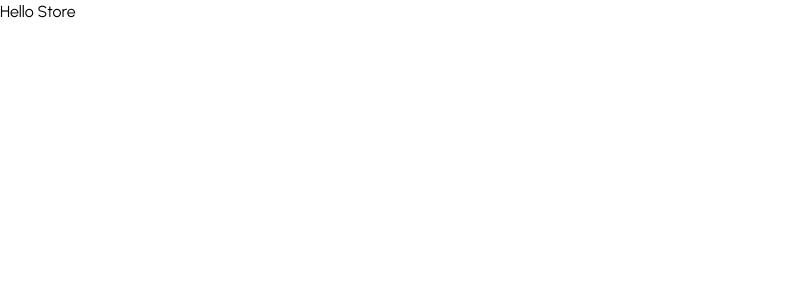
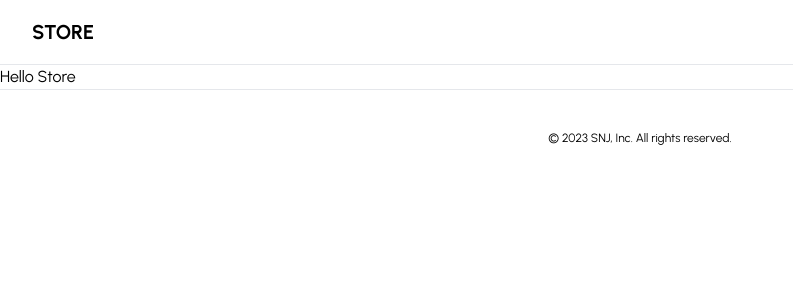
Before and after one commit to Jodjojo/ecommerce-store, a Next.js app: page / in a window 1280 px wide. Shown: the top 300 px of the page, without its empty margins (0-793 px from the left). Built offline with nearby package versions, Linux system fonts and the light colour scheme.

Commit message:
Initial setup of main navigation bar using model-1

```diff
--- a/app/layout.tsx
+++ b/app/layout.tsx
@@ -1,6 +1,10 @@
-import "./globals.css";
 import type { Metadata } from "next";
 import { Urbanist } from "next/font/google";
+
+import "./globals.css";
+
+import Footer from "@/components/footer";
+import Navbar from "@/components/navbar";
 
 const font = Urbanist({ subsets: ["latin"] });
 
@@ -16,7 +20,11 @@
 }) {
 	return (
 		<html lang='en'>
-			<body className={font.className}>{children}</body>
+			<body className={font.className}>
+				<Navbar />
+				{children}
+				<Footer />
+			</body>
 		</html>
 	);
 }
--- /dev/null
+++ b/components/footer.tsx
@@ -0,0 +1,14 @@
+///footer for home page
+const Footer = () => {
+	return (
+		<footer className='bg-white border-t'>
+			<div className='mx-auto py-10'>
+				<p className='text-center text-xs text-black'>
+					&copy; 2023 SNJ, Inc. All rights reserved.
+				</p>
+			</div>
+		</footer>
+	);
+};
+
+export default Footer;
--- /dev/null
+++ b/components/main-nav.tsx
@@ -0,0 +1,43 @@
+///the main navigator bar that will handle our routes
+"use client";
+import { cn } from "@/lib/utils";
+import { Category } from "@/types";
+
+import Link from "next/link";
+import { usePathname } from "next/navigation";
+
+///we want to add some props to the main nav bar
+interface MainNavProps {
+	data: Category[];
+}
+const MainNav: React.FC<MainNavProps> = ({ data }) => {
+	///this data is going to be an array of our navigation routes
+	///so we use pathname to define those routes
+	const pathname = usePathname();
+	///defining the routes that will be displayed on the navigation bar
+	const routes = data.map((route) => ({
+		href: `/catgory/${route.id}`,
+		label: route.name,
+		active: pathname === `/category/${route.id}`,
+	}));
+
+	return (
+		<nav className='mx-6 flex items-center space-x-4 lg:space-x-6'>
+			{/* We dynamically define our classname using the tailwind merger cn */}
+			{routes.map((route) => (
+				<Link
+					key={route.href}
+					href={route.href}
+					className={cn(
+						"text-sm font-medium transition-colors hover:text-black",
+						route.active ? "text-black" : "text-neutral-500"
+					)}
+				>
+					{route.label}
+				</Link>
+			))}
+		</nav>
+	);
+};
+
+export default MainNav;
--- /dev/null
+++ b/components/navbar.tsx
@@ -0,0 +1,21 @@
+import Link from "next/link";
+import Container from "@/components/ui/container";
+import MainNav from "@/components/main-nav";
+
+const Navbar = () => {
+	return (
+		<div className='border-b'>
+			<Container>
+				{/* we use the link from next as various links for the navbar  */}
+				<div className='relative px-4 sm:px-6 lg:px-8 flex h-16 items-center'>
+					<Link href='/' className='ml-4 flex lg:ml-0 gap-x-2'>
+						<p className='font-bold text-xl'>STORE</p>
+					</Link>
+					<MainNav data={[]} />
+				</div>
+			</Container>
+		</div>
+	);
+};
+
+export default Navbar;
--- /dev/null
+++ b/components/ui/container.tsx
@@ -0,0 +1,10 @@
+///we create an interface for the container to get the children from the navbar that will be used for this container
+interface ContainerProps {
+	children: React.ReactNode;
+}
+
+const Container: React.FC<ContainerProps> = ({ children }) => {
+	return <div className='mx-auto max-w-7xl'>{children}</div>;
+};
+
+export default Container;
--- /dev/null
+++ b/lib/utils.ts
@@ -0,0 +1,6 @@
+import { type ClassValue, clsx } from "clsx";
+import { twMerge } from "tailwind-merge";
+
+export function cn(...inputs: ClassValue[]) {
+	return twMerge(clsx(inputs));
+}
--- /dev/null
+++ b/types.ts
@@ -0,0 +1,14 @@
+///these would be used to export the various interfaces for the models of billboard and category we created in the ecommerce admin using prisma
+///this is done to get our Data props straight from the model
+
+export interface Billboard {
+	id: string;
+	name: string;
+	imageUrl: string;
+}
+
+export interface Category {
+	id: string;
+	name: string;
+	billboard: Billboard;
+}
```
Also changed, not shown: package.json (+7 -5 lines), 1 other file (tests, documents, lock files or other folders).
